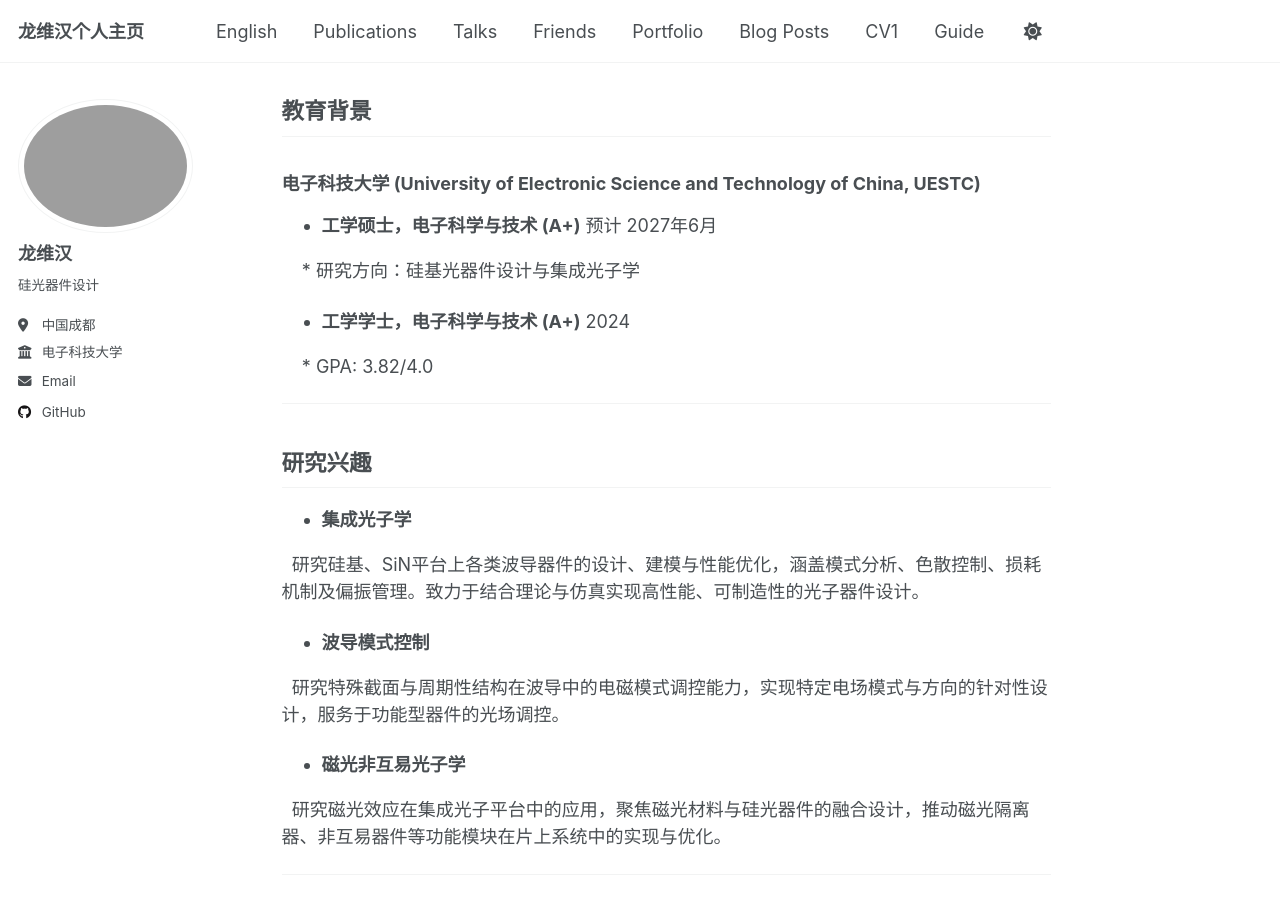
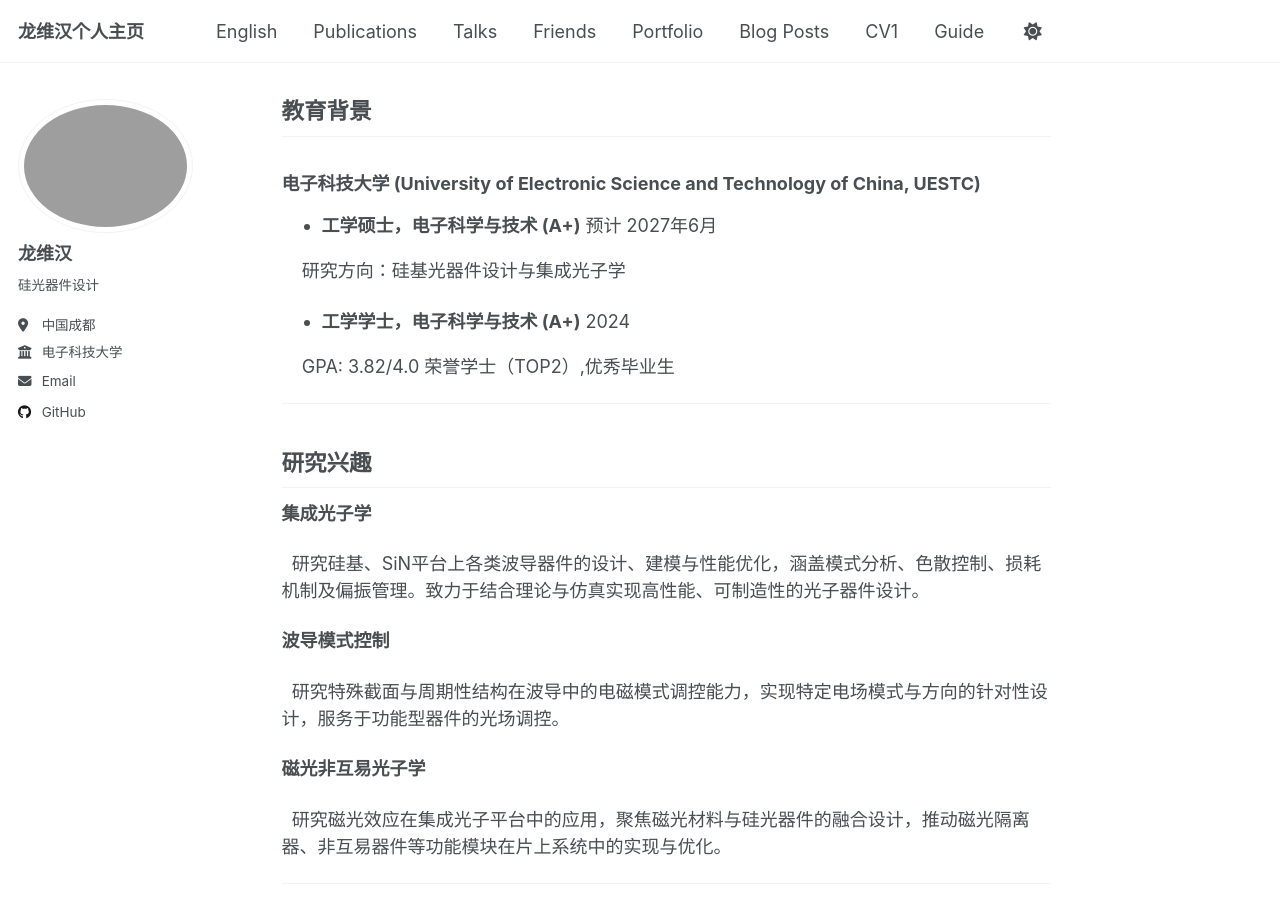
Before and after one commit to LongWeihan/cn-site, a Jekyll site: the page built from _pages/about.md, in a window 1280 px wide and 900 px high, scrolled down 476 px. Built offline with Jekyll 4.4.1, drawn with Linux system fonts in a browser that asks for light colours.

Commit message:
about.md

```diff
--- a/_pages/about.md
+++ b/_pages/about.md
@@ -41,11 +41,12 @@ redirect_from: # 确保这一行顶格写，从第1列开始
 
 * **工学硕士，电子科学与技术 (A+)** 预计 2027年6月
 
-    * 研究方向：硅基光器件设计与集成光子学
+    研究方向：硅基光器件设计与集成光子学
 
 * **工学学士，电子科学与技术 (A+)** 2024
 
-    * GPA: 3.82/4.0
+    GPA: 3.82/4.0
+    荣誉学士（TOP2）,优秀毕业生
 
 
 
@@ -57,19 +58,19 @@ redirect_from: # 确保这一行顶格写，从第1列开始
 
 
 
-- **集成光子学**
+**集成光子学**
 
   研究硅基、SiN平台上各类波导器件的设计、建模与性能优化，涵盖模式分析、色散控制、损耗机制及偏振管理。致力于结合理论与仿真实现高性能、可制造性的光子器件设计。
 
 
 
-- **波导模式控制**
+**波导模式控制**
 
   研究特殊截面与周期性结构在波导中的电磁模式调控能力，实现特定电场模式与方向的针对性设计，服务于功能型器件的光场调控。
 
 
 
-- **磁光非互易光子学**
+**磁光非互易光子学**
 
   研究磁光效应在集成光子平台中的应用，聚焦磁光材料与硅光器件的融合设计，推动磁光隔离器、非互易器件等功能模块在片上系统中的实现与优化。
 
```
